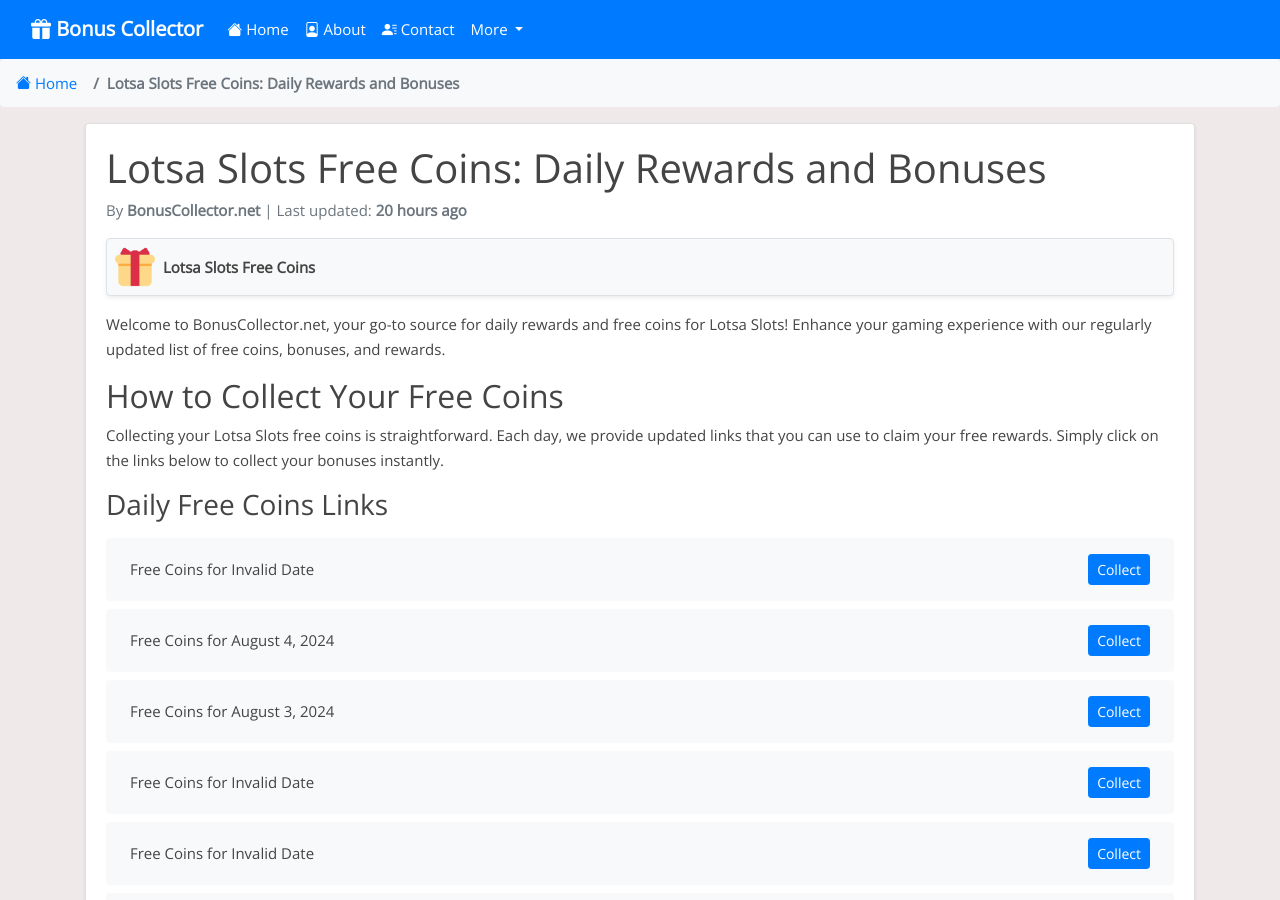
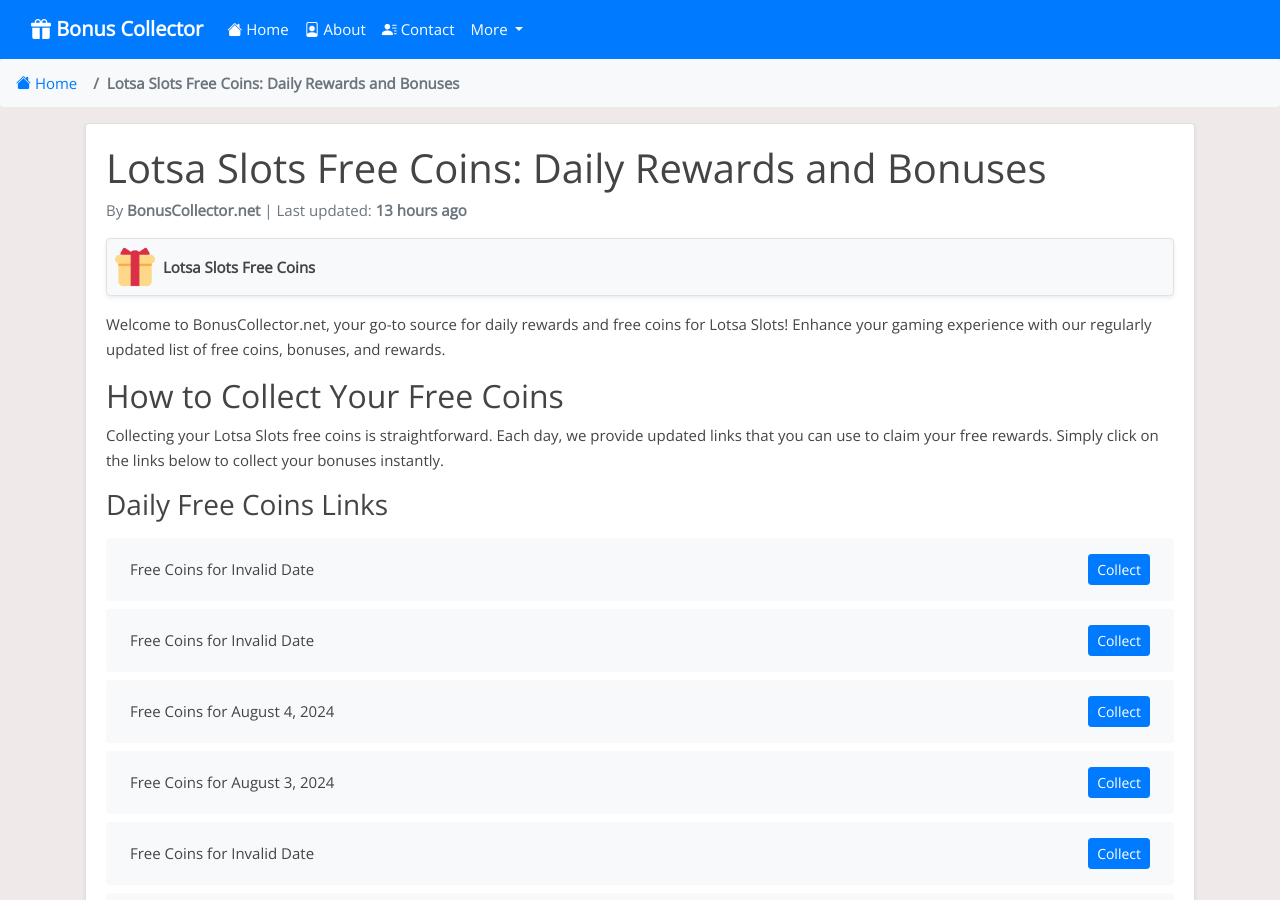
Before and after one commit to Prollad99/bs-net, a Jekyll site: the page built from _posts/2024-07-30-lotsa-slots.md, in a window 1280 px wide and 900 px high. Built offline with Jekyll 4.4.1, drawn with Linux system fonts in a browser that asks for light colours; nearby versions of some CDN libraries; comment, search, counter and statistics services are not loaded.

Commit message:
Update lotsa-slots reward links and last modified date

```diff
--- a/_data/include_files.yml
+++ b/_data/include_files.yml
@@ -65,7 +65,7 @@
   last_modified: 2024-08-04 06:24:16
 
 lotsa-slots.html:
-  last_modified: 2024-08-04 06:24:11
+  last_modified: 2024-08-04 13:34:49
 
 jackpot-party.html:
   last_modified: 2024-08-04 06:24:12
--- a/_includes/lotsa-slots.html
+++ b/_includes/lotsa-slots.html
@@ -1,4 +1,8 @@
 <ul class="list-group mt-3 mb-4">
+  <li class="list-group-item d-flex justify-content-between align-items-center">
+    <span>Free Coins for Invalid Date</span>
+    <a href="https://bit.ly/3ypfszR" class="btn btn-primary btn-sm">Collect</a>
+  </li>
   <li class="list-group-item d-flex justify-content-between align-items-center">
     <span>Free Coins for Invalid Date</span>
     <a href="https://bit.ly/3A0qpZr" class="btn btn-primary btn-sm">Collect</a>
@@ -30,10 +34,6 @@
   <li class="list-group-item d-flex justify-content-between align-items-center">
     <span>Free Coins for Invalid Date</span>
     <a href="https://bit.ly/3WqB2w9" class="btn btn-primary btn-sm">Collect</a>
-  </li>
-  <li class="list-group-item d-flex justify-content-between align-items-center">
-    <span>Free Coins for Invalid Date</span>
-    <a href="https://bit.ly/3ypfszR" class="btn btn-primary btn-sm">Collect</a>
   </li>
   <li class="list-group-item d-flex justify-content-between align-items-center">
     <span>Free Coins for Invalid Date</span>
--- a/links-json/lotsa-slots.json
+++ b/links-json/lotsa-slots.json
@@ -1,4 +1,7 @@
 [
+  {
+    "href": "https://bit.ly/3ypfszR"
+  },
   {
     "href": "https://bit.ly/3A0qpZr"
   },
@@ -24,9 +27,6 @@
   },
   {
     "href": "https://bit.ly/3WqB2w9"
-  },
-  {
-    "href": "https://bit.ly/3ypfszR"
   },
   {
     "href": "https://bit.ly/3RKZB5b"
```
